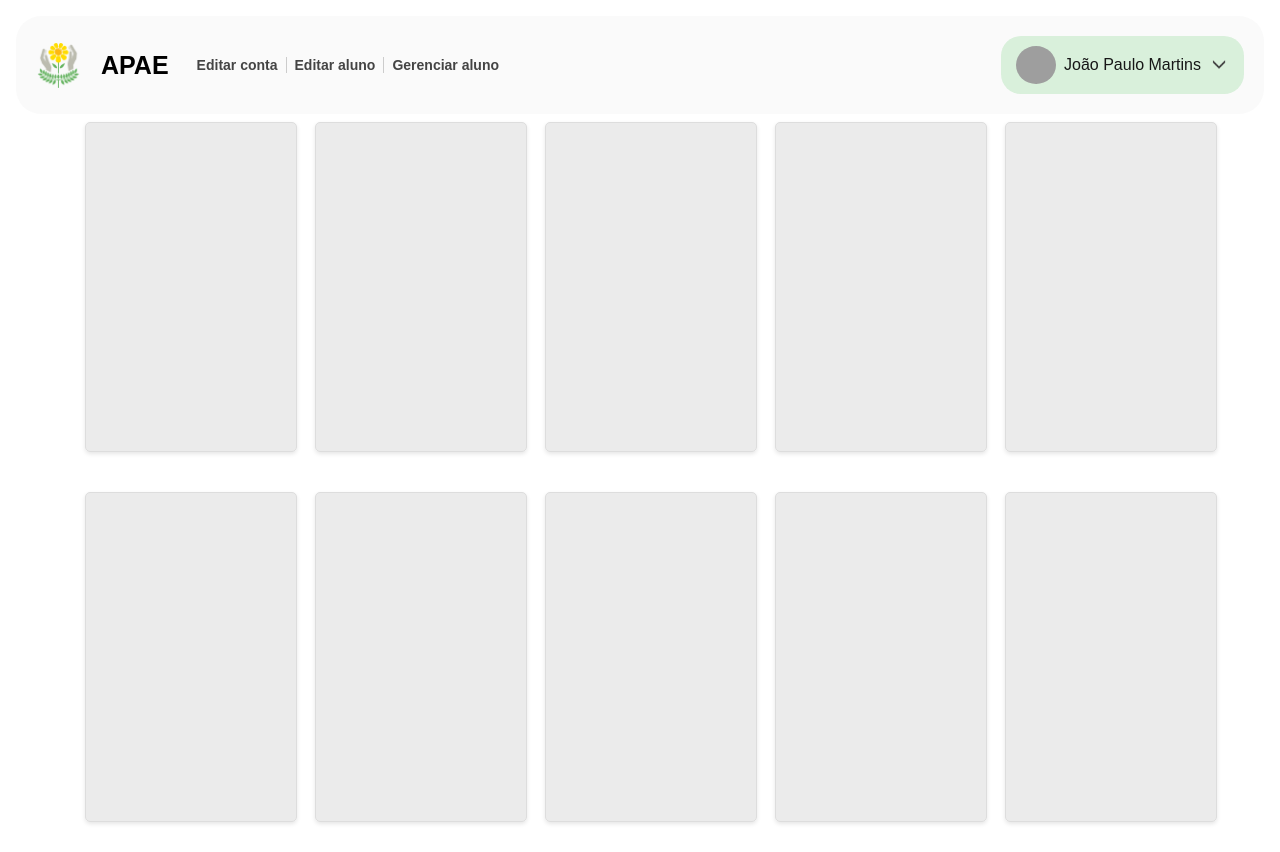
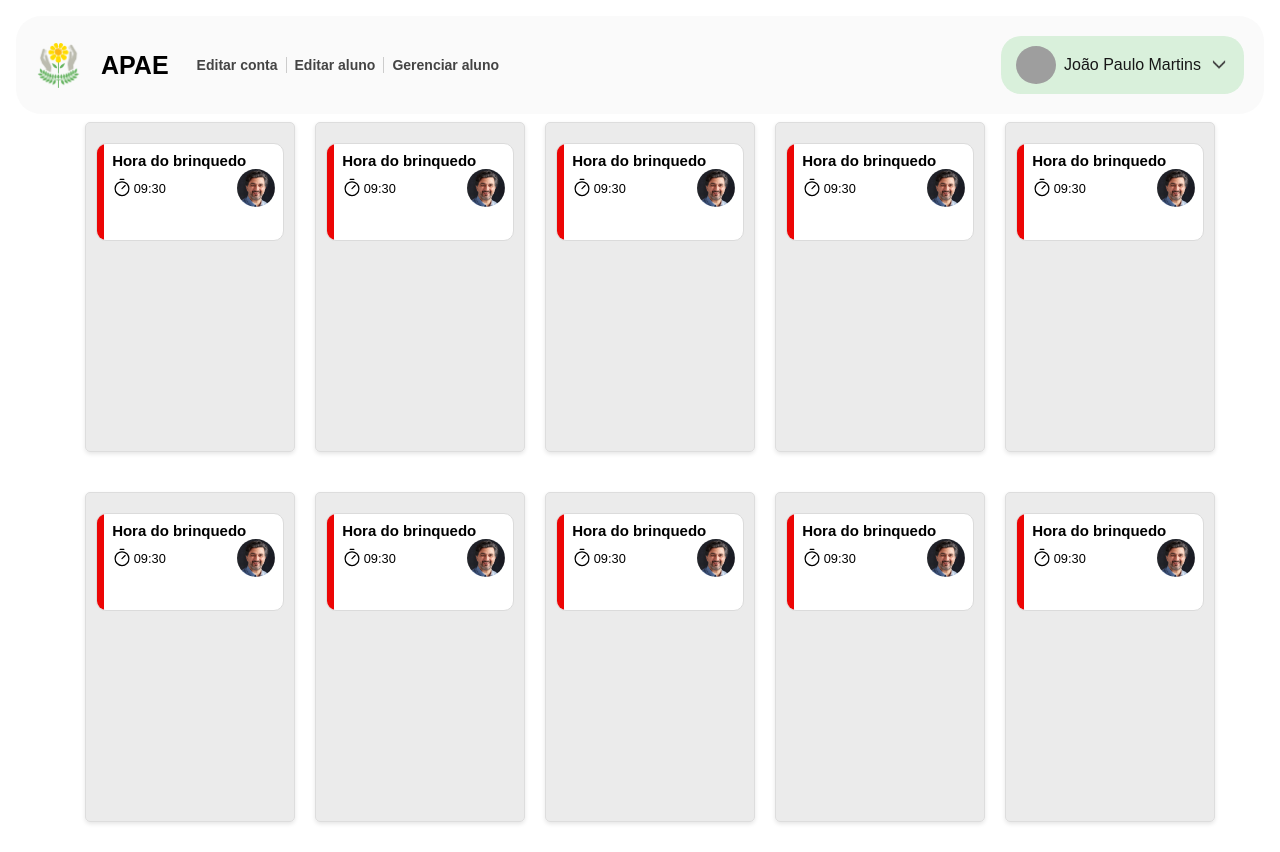
Before and after one commit to unimetrocamp-startupclass/RotinaVisual, a Next.js app in the folder front/: page / in a window 1280 px wide. Built offline with nearby package versions, Linux system fonts and the light colour scheme; grey boxes are pictures that could not be loaded.

Commit message:
feat: Components united

```diff
--- a/front/src/components/Card.tsx
+++ b/front/src/components/Card.tsx
@@ -13,7 +13,6 @@ export default function Card() {
 
   return (
     <StyledMainDiv>
-      <DayContainer>
         <CardContainer onClick={toggleCard}>
           <CardColor />
           <CardContent>
@@ -36,7 +35,6 @@ export default function Card() {
             </CardBottom>
           </CardContent>
         </CardContainer>
-      </DayContainer>
       {showCard && (
         <>
           <OpenCard>
@@ -85,20 +83,8 @@ export default function Card() {
 }
 
 const StyledMainDiv = styled.main`
+  margin: 0;
   color: hsl(0, 0%, 10%);
-  margin: auto;
-  padding: 1rem;
-  display: flex;
-  align-items: center;
-  justify-content: center;
-  height: 100vh;
-`;
-
-const DayContainer = styled.div`
-  width: 321px;
-  height: 406px;
-  background-color: #f2f2f2;
-  padding: 1rem;
 `;
 
 const CardContainer = styled.button`
--- a/front/src/components/CardGrid.tsx
+++ b/front/src/components/CardGrid.tsx
@@ -24,7 +24,7 @@ const CardGrid: React.FC<CardGridProps> = ({
             {days[index]}
           </div>
           <Column {...card}>
-            {/* <Card /> */}
+            <Card />
           </Column>
         </div>
       ))}
--- a/front/src/components/Column.tsx
+++ b/front/src/components/Column.tsx
@@ -1,32 +1,32 @@
 import React from 'react';
 import { CardProps } from '@/types';
+import styled from 'styled-components';
 
 const Column: React.FC<CardProps> = ({ children, ...props }) => {
   return (
-    <div className="card">
+    <ColumnDiv className="card">
       {children}
-      <style jsx>{`
-        .card {
+    </ColumnDiv>
+  );
+};
+
+const ColumnDiv = styled.div`
   background-color:rgba(230, 230, 230, 0.8);
   border: 1px solid #ddd;
   border-radius: 5px;
-          padding: 20px;
+  padding: 20px 10px;
   margin: 10px;
   box-shadow: 0 2px 4px rgba(0, 0, 0, 0.1);
-          width: 212px;
+  width: 100%;
   height: 330px;
   display: flex;
+  justify-content: flex-start;
   flex-direction: column;
-          justify-content: center;
   transition: transform 0.2s;
+
+  @hover {
+    transform: translateY(-5px);
   }
-        .card:hover {
-          transform: translateY(-5px);
-          cursor: pointer;
-        }
-      `}</style>
-    </div>
-  );
-};
+`;
 
 export default Column;
```
Lines whose indentation alone changed are shown as unchanged.
